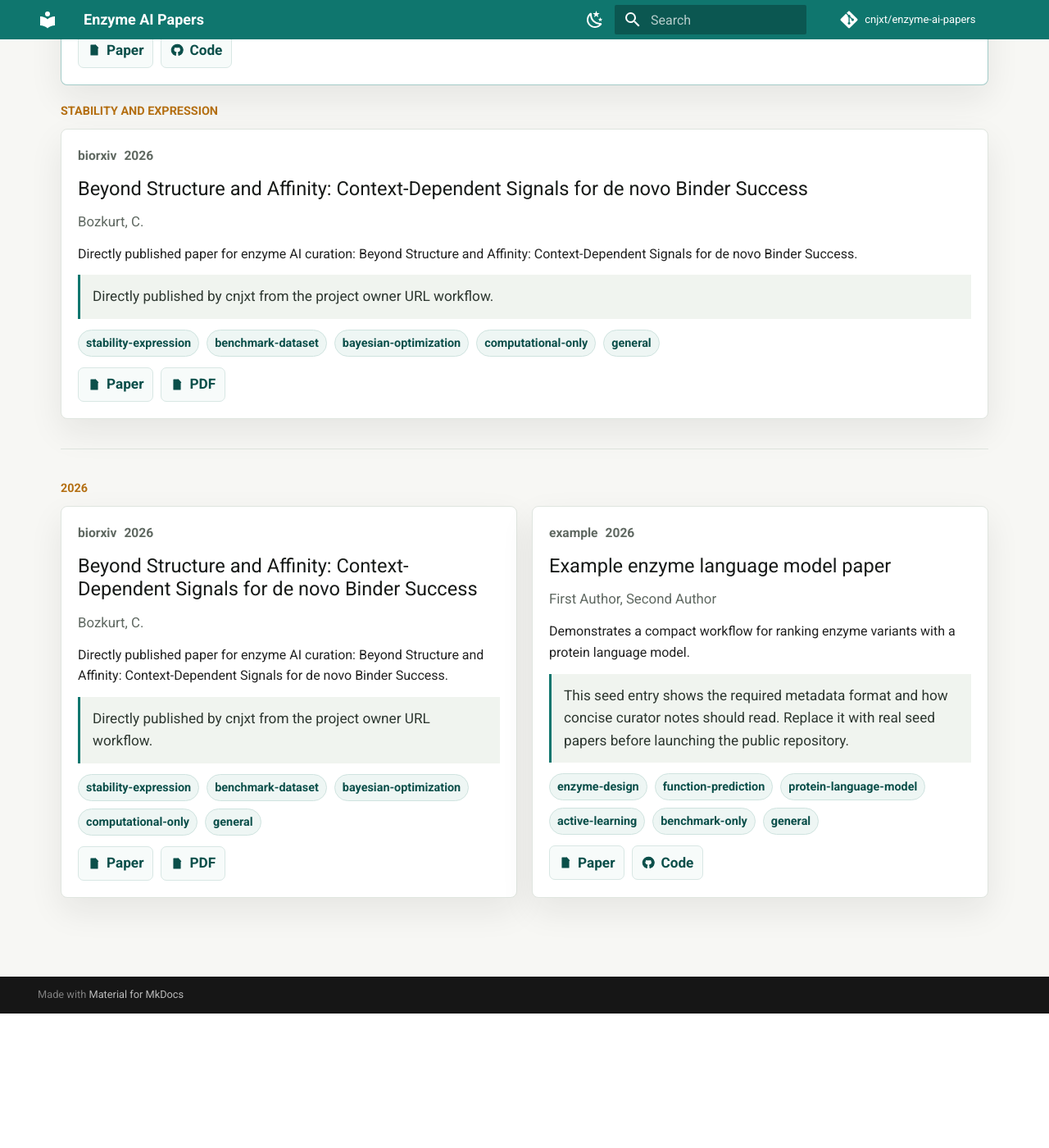
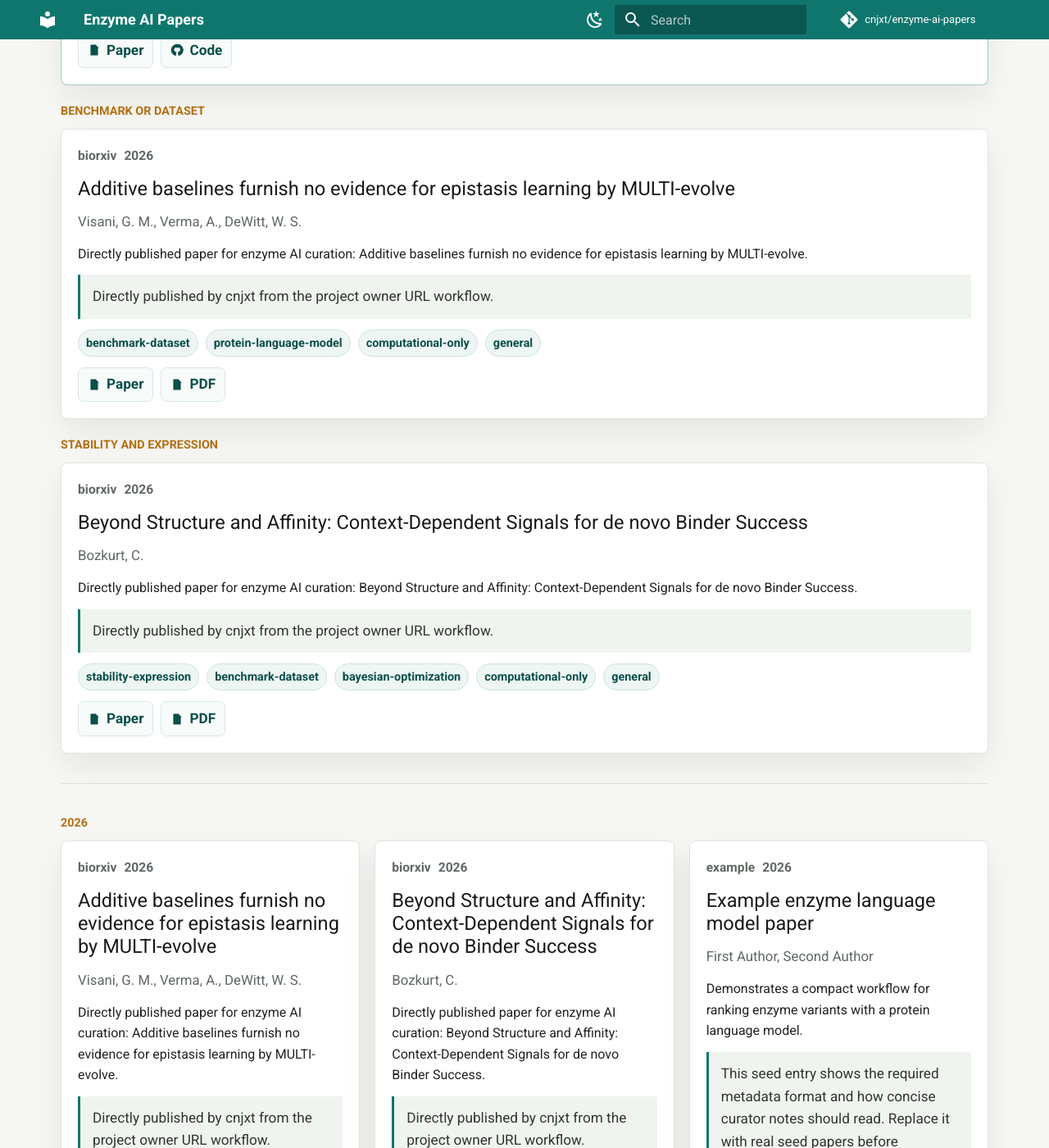
Before and after one commit to cnjxt/enzyme-ai-papers, an MkDocs documentation site: the page built from docs/archive.md, in a window 1280 px wide and 1400 px high, scrolled down 933 px. Shown: the whole window at 82% size. Built offline with MkDocs 1.6.1 and Material for MkDocs 9.7.7, drawn with Linux system fonts in a browser that asks for light colours; comment, search, counter and statistics services are not loaded; before the commit the page ends 2169 px from its top, so only the background shows below that; some of the changed text lies outside the part shown.

Commit message:
Publish paper from URL

```diff
--- a/docs/archive.md
+++ b/docs/archive.md
@@ -42,14 +42,14 @@ hide:
   <label class="search-label" for="paper-search">Search</label>
   <input id="paper-search" type="search" placeholder="Search title, tag, note, author">
   <button class="filter-chip is-active" data-filter="all" type="button">All</button>
-  <button class="filter-chip" data-filter="stability-expression" type="button">stability-expression</button>
   <button class="filter-chip" data-filter="benchmark-dataset" type="button">benchmark-dataset</button>
-  <button class="filter-chip" data-filter="bayesian-optimization" type="button">bayesian-optimization</button>
+  <button class="filter-chip" data-filter="protein-language-model" type="button">protein-language-model</button>
   <button class="filter-chip" data-filter="computational-only" type="button">computational-only</button>
   <button class="filter-chip" data-filter="general" type="button">general</button>
+  <button class="filter-chip" data-filter="stability-expression" type="button">stability-expression</button>
+  <button class="filter-chip" data-filter="bayesian-optimization" type="button">bayesian-optimization</button>
   <button class="filter-chip" data-filter="enzyme-design" type="button">enzyme-design</button>
   <button class="filter-chip" data-filter="function-prediction" type="button">function-prediction</button>
-  <button class="filter-chip" data-filter="protein-language-model" type="button">protein-language-model</button>
   <button class="filter-chip" data-filter="active-learning" type="button">active-learning</button>
   <button class="filter-chip" data-filter="benchmark-only" type="button">benchmark-only</button>
 </section>
@@ -87,6 +87,24 @@ hide:
 
 
     <div class="paper-subgroup">
+      <div class="section-label">Benchmark or dataset</div>
+      <div class="paper-grid">
+<article class="paper-card" data-tags="benchmark-dataset protein-language-model computational-only general" data-search="additive baselines furnish no evidence for epistasis learning by multi-evolve visani, g. m., verma, a., dewitt, w. s. directly published paper for enzyme ai curation: additive baselines furnish no evidence for epistasis learning by multi-evolve. directly published by cnjxt from the project owner url workflow. benchmark-dataset protein-language-model computational-only general">
+  <div class="paper-meta">
+    <span>biorxiv</span>
+    <span>2026</span>
+  </div>
+  <h3>Additive baselines furnish no evidence for epistasis learning by MULTI-evolve</h3>
+  <p class="authors">Visani, G. M., Verma, A., DeWitt, W. S.</p>
+  <p>Directly published paper for enzyme AI curation: Additive baselines furnish no evidence for epistasis learning by MULTI-evolve.</p>
+  <p class="why">Directly published by cnjxt from the project owner URL workflow.</p>
+  <div class="tags"><span>benchmark-dataset</span><span>protein-language-model</span><span>computational-only</span><span>general</span></div>
+  <div class="paper-links"><a href="https://www.biorxiv.org/content/10.64898/2026.04.23.719915v1"><svg viewBox="0 0 24 24" aria-hidden="true"><path d="M6 3h8l4 4v14H6z"/><path d="M14 3v5h5"/><path d="M9 13h6M9 17h6"/></svg><span>Paper</span></a><a href="https://www.biorxiv.org/content/10.64898/2026.04.23.719915v1.full.pdf"><svg viewBox="0 0 24 24" aria-hidden="true"><path d="M6 3h8l4 4v14H6z"/><path d="M14 3v5h5"/><path d="M8.5 16h7"/></svg><span>PDF</span></a></div>
+</article>
+</div>
+    </div>
+
+    <div class="paper-subgroup">
       <div class="section-label">Stability and expression</div>
       <div class="paper-grid">
 <article class="paper-card" data-tags="stability-expression benchmark-dataset bayesian-optimization computational-only general" data-search="beyond structure and affinity: context-dependent signals for de novo binder success bozkurt, c. directly published paper for enzyme ai curation: beyond structure and affinity: context-dependent signals for de novo binder success. directly published by cnjxt from the project owner url workflow. stability-expression benchmark-dataset bayesian-optimization computational-only general">
@@ -112,6 +130,20 @@ hide:
 <section class="paper-group">
   <div class="section-label">2026</div>
   <div class="paper-grid">
+
+<article class="paper-card" data-tags="benchmark-dataset protein-language-model computational-only general" data-search="additive baselines furnish no evidence for epistasis learning by multi-evolve visani, g. m., verma, a., dewitt, w. s. directly published paper for enzyme ai curation: additive baselines furnish no evidence for epistasis learning by multi-evolve. directly published by cnjxt from the project owner url workflow. benchmark-dataset protein-language-model computational-only general">
+  <div class="paper-meta">
+    <span>biorxiv</span>
+    <span>2026</span>
+  </div>
+  <h3>Additive baselines furnish no evidence for epistasis learning by MULTI-evolve</h3>
+  <p class="authors">Visani, G. M., Verma, A., DeWitt, W. S.</p>
+  <p>Directly published paper for enzyme AI curation: Additive baselines furnish no evidence for epistasis learning by MULTI-evolve.</p>
+  <p class="why">Directly published by cnjxt from the project owner URL workflow.</p>
+  <div class="tags"><span>benchmark-dataset</span><span>protein-language-model</span><span>computational-only</span><span>general</span></div>
+  <div class="paper-links"><a href="https://www.biorxiv.org/content/10.64898/2026.04.23.719915v1"><svg viewBox="0 0 24 24" aria-hidden="true"><path d="M6 3h8l4 4v14H6z"/><path d="M14 3v5h5"/><path d="M9 13h6M9 17h6"/></svg><span>Paper</span></a><a href="https://www.biorxiv.org/content/10.64898/2026.04.23.719915v1.full.pdf"><svg viewBox="0 0 24 24" aria-hidden="true"><path d="M6 3h8l4 4v14H6z"/><path d="M14 3v5h5"/><path d="M8.5 16h7"/></svg><span>PDF</span></a></div>
+</article>
+
 
 <article class="paper-card" data-tags="stability-expression benchmark-dataset bayesian-optimization computational-only general" data-search="beyond structure and affinity: context-dependent signals for de novo binder success bozkurt, c. directly published paper for enzyme ai curation: beyond structure and affinity: context-dependent signals for de novo binder success. directly published by cnjxt from the project owner url workflow. stability-expression benchmark-dataset bayesian-optimization computational-only general">
   <div class="paper-meta">
```
Also changed, not shown: README.md (+6 -0 lines), docs/index.md (+24 -3 lines), 1 other file.
